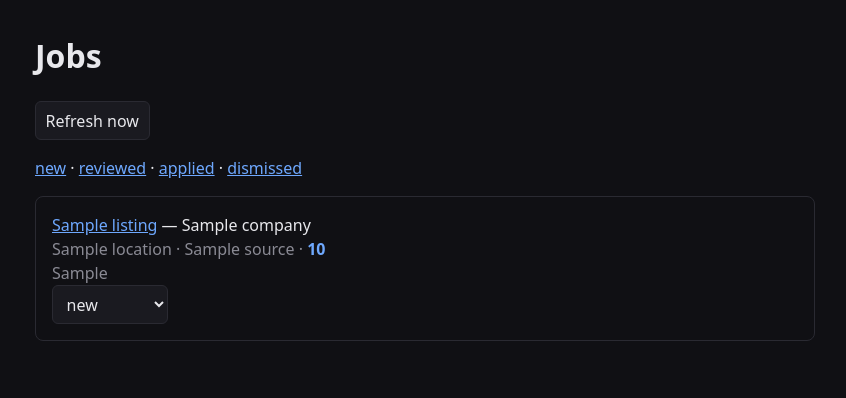
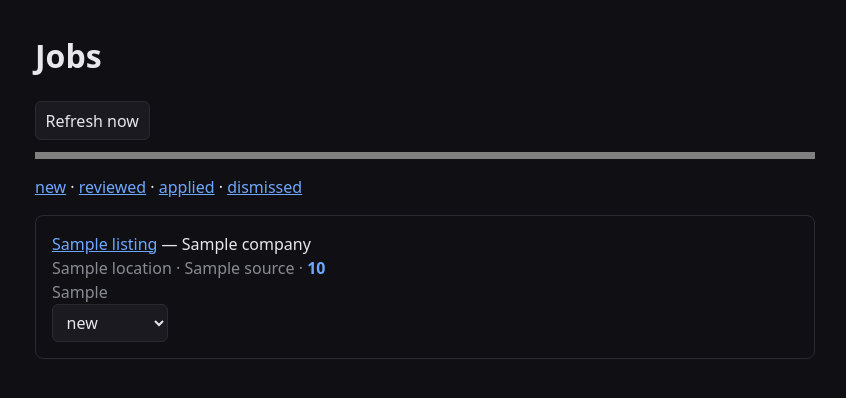
Before and after one commit to jay-withers/career, a FastAPI app: template src/career/templates/jobs.html in a window 1280 px wide. Shown: the part 50-448 px from the top of the page, without its empty margins (215-1061 px from the left). Run offline with FastAPI, Linux system fonts and the light colour scheme; the template is opened without the code that fills it: most values are stand-ins (such as "Sample title", 1, 10 or a date in 2020); parts of the project's set-up code (start-up, migrations or seed data) failed here and were passed over.

Commit message:
feat: grey out and show progress on the jobs refresh button
The pipeline can take several seconds to fetch from three job-board APIs,
and the plain form POST gave no feedback while it ran. Disables the
button and swaps its label on submit, and reveals an indeterminate
progress bar, both via a small inline handler — no build step, matching
the rest of the app's plain server-rendered pages.

Co-Authored-By: Claude Sonnet 5 <noreply@anthropic.com>

```diff
--- a/src/career/templates/base.html
+++ b/src/career/templates/base.html
@@ -44,9 +44,20 @@
       padding: 0.4rem 0.6rem;
     }
     button { cursor: pointer; }
+    button:disabled { opacity: 0.5; cursor: not-allowed; }
     label { display: block; margin-top: 0.75rem; font-size: 0.9rem; color: var(--muted); }
     .row { display: flex; gap: 0.5rem; flex-wrap: wrap; }
     .row > * { flex: 1; }
+    progress {
+      display: block;
+      width: 100%;
+      height: 0.4rem;
+      margin-top: 0.75rem;
+      accent-color: var(--accent);
+      background: var(--border);
+      border: none;
+      border-radius: 999px;
+    }
   </style>
 </head>
 <body>
--- a/src/career/templates/jobs.html
+++ b/src/career/templates/jobs.html
@@ -2,9 +2,15 @@
 {% block title %}career — jobs{% endblock %}
 {% block content %}
   <h1>Jobs</h1>
-  <form method="post" action="/jobs/refresh" class="inline">
+  <form
+    method="post"
+    action="/jobs/refresh"
+    class="inline"
+    onsubmit="this.querySelector('button').disabled = true; this.querySelector('button').textContent = 'Refreshing…'; document.getElementById('refresh-progress').hidden = false;"
+  >
     <button type="submit">Refresh now</button>
   </form>
+  <progress id="refresh-progress" hidden></progress>
 
   <p>
     {% for option in ["new", "reviewed", "applied", "dismissed"] %}
```
